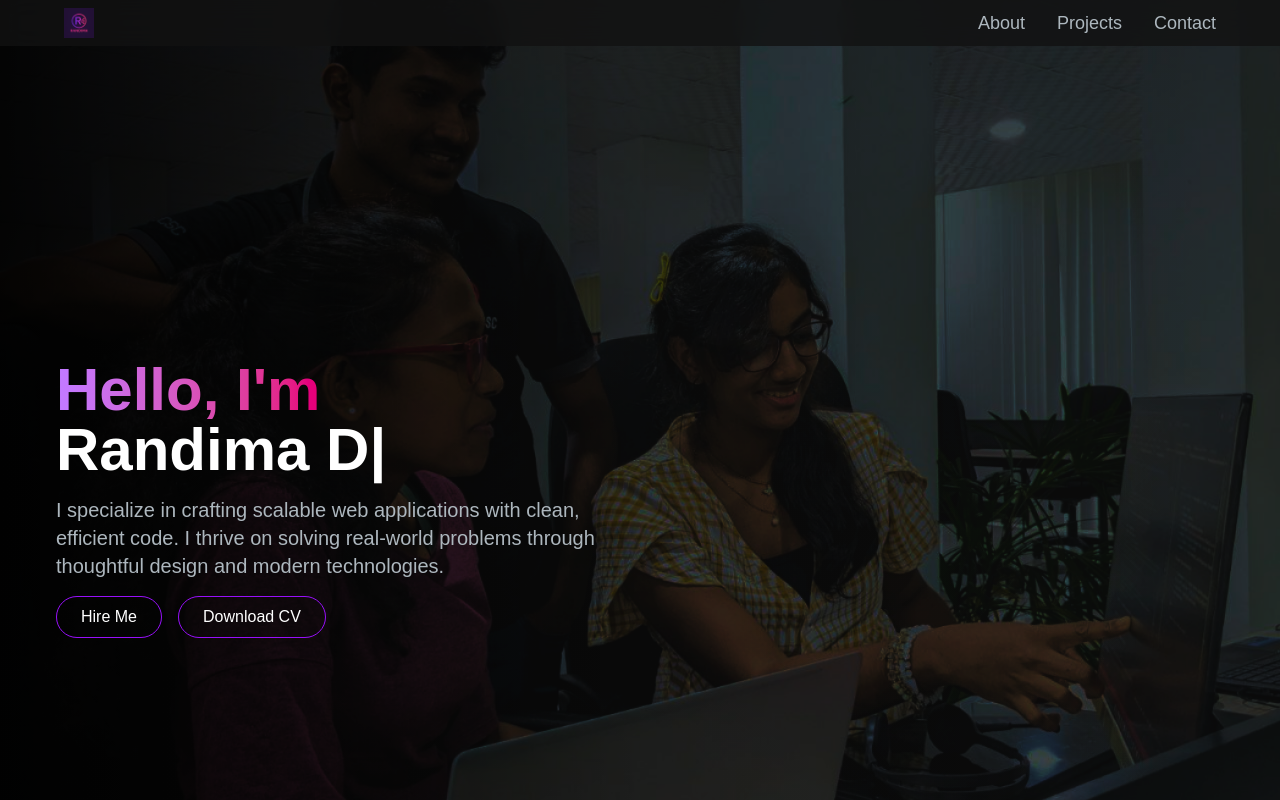
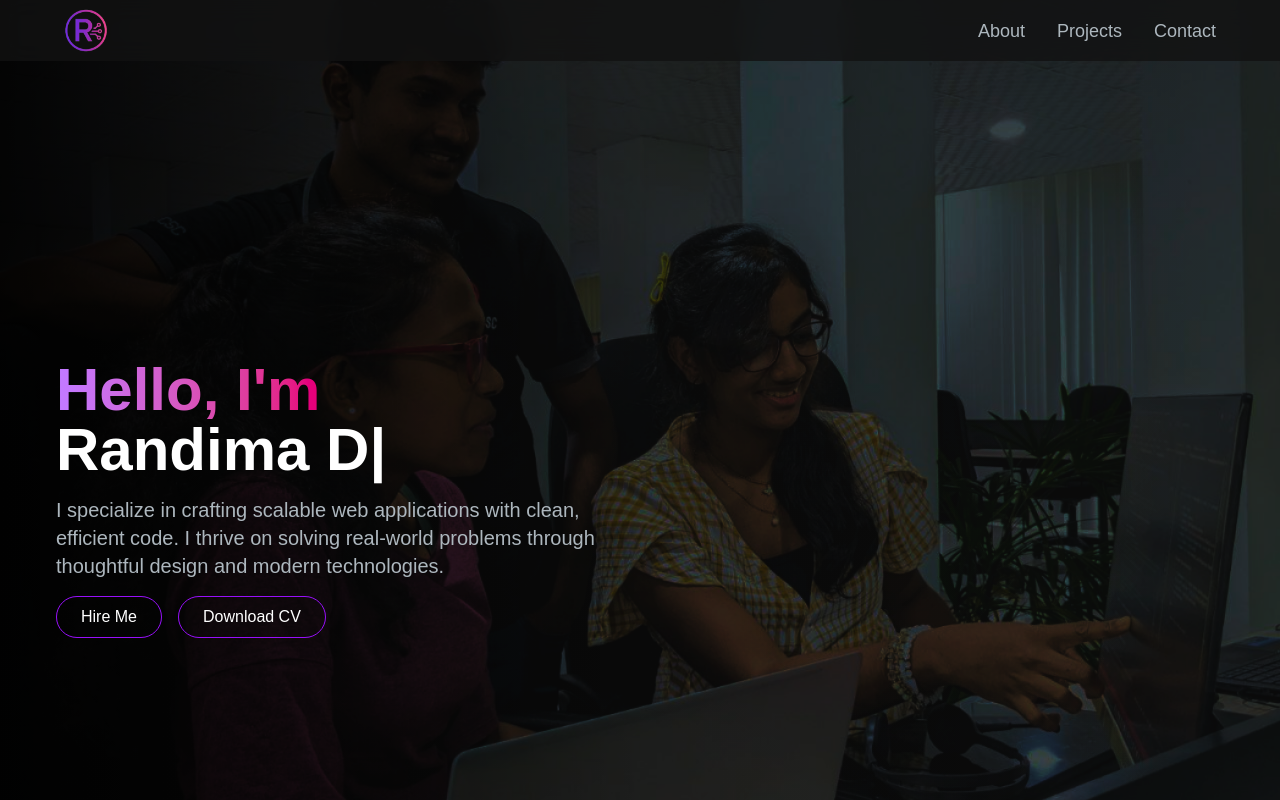
Before and after one commit to RandimaD25/portfolio-website, a Next.js app in the folder portfolio-website/: page / in a window 1280 px wide. Built offline with nearby package versions, Linux system fonts and the light colour scheme.

Commit message:
feat: change the logo image

```diff
--- a/portfolio-website/src/app/components/HeroSection.jsx
+++ b/portfolio-website/src/app/components/HeroSection.jsx
@@ -36,10 +36,10 @@ const HeroSection = () => {
             thoughtful design and modern technologies.
           </p>
           <div className="mt-4 flex flex-col sm:flex-row sm:gap-4 items-center sm:items-start">
-            <button className="w-full sm:w-auto font-medium px-6 py-2 rounded-full bg-transparent hover:bg-gradient-to-r from-purple-400 to-pink-600 text-white border border-purple-600">
+            <button className="w-full sm:w-auto font-medium px-6 py-2 rounded-full bg-transparent hover:bg-gradient-to-r from-purple-400 to-pink-600 text-white border border-purple-600 cursor-pointer">
               Hire Me
             </button>
-            <button className="w-full sm:w-auto font-medium px-6 py-2 rounded-full bg-transparent hover:bg-gradient-to-r from-purple-400 to-pink-600 text-white border border-purple-600 mt-3 sm:mt-0">
+            <button className="w-full sm:w-auto font-medium px-6 py-2 rounded-full bg-transparent hover:bg-gradient-to-r from-purple-400 to-pink-600 text-white border border-purple-600 mt-3 sm:mt-0 cursor-pointer">
               Download CV
             </button>
           </div>
--- a/portfolio-website/src/app/components/Navbar.jsx
+++ b/portfolio-website/src/app/components/Navbar.jsx
@@ -22,8 +22,8 @@ const Navbar = () => {
   return (
     <nav className="top-0 left-0 right-0 fixed z-50 bg-[#121212]/80 backdrop-blur-md">
       <div className="flex flex-wrap items-center justify-between mx-auto px-16 py-2">
-        <Link href={"/"} className="text-3xl text-white font-semibold">
-          <Image src="/logo-image.png" width={30} height={30} alt="logo" />
+        <Link href={"/"}>
+          <Image src="/logo-image.png" width={45} height={45} alt="logo" />
         </Link>
         <div className="menu hidden md:block md:w-auto" id="navbar">
           <ul className="flex p-4 md:p-0 md:flex-row md:space-x-8 mt-0">
```
Also changed, not shown: portfolio-website/public/logo-image.png.
